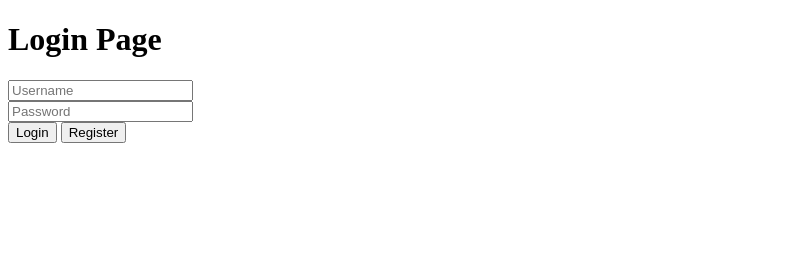
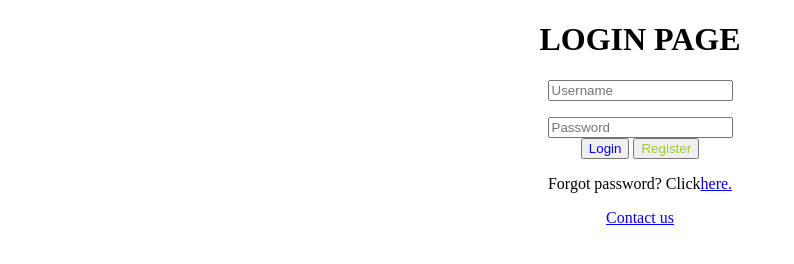
Before and after one commit to ValdezJamesAndrei/ITPC_3_Prelim_Exam, a plain HTML site: page index.html in a window 1280 px wide. Shown: the whole page, without its empty margins (0-794 px from the left). Drawn offline with Linux system fonts and the light colour scheme.

Commit message:
Fourth Commit

```diff
--- a/index.html
+++ b/index.html
@@ -1,27 +1,31 @@
 <!DOCTYPE html>
 <html lang="en">
 <head>
+    <title>Homepage</title>
+</head>
+<body>
+    <div style="text-align: center;">
+        <h1>LOGIN PAGE</h1>
 
-    <title>Login</title>
-</head>
-<h1>Login Page</h1>
-<div>
-    <input type="text" placeholder="Username">
-</div>
-<div>
-    <input type="text" placeholder="Password">
+        <div style="text-align: center;">
+            <div>
+                <input type="text" placeholder="Username" value="">
+            </div>
+            <div style="margin-bottom: 1rem;"></div>
+                <input type="password" placeholder="Password" value="">
+        </div>
 
-</div>
-<div>
-    <button>
-        Login
-        </button>
-        <button>
-            Register
-        </button>
-
-</div>
-<body>
+        <button style="color: blue;">Login</button>
+        <a href="./register.html">
+            <button style="color: yellowgreen;">Register</button>
+        </a>
+        <div>
+            <p>Forgot password? Click<a href="./forgot_password.html">here.</a></p>
+        </div>
+        <div>
+            <a href="./contacts.html">Contact us</a>
+        </div>
+    </div>
 
 </body>
 </html>
```
